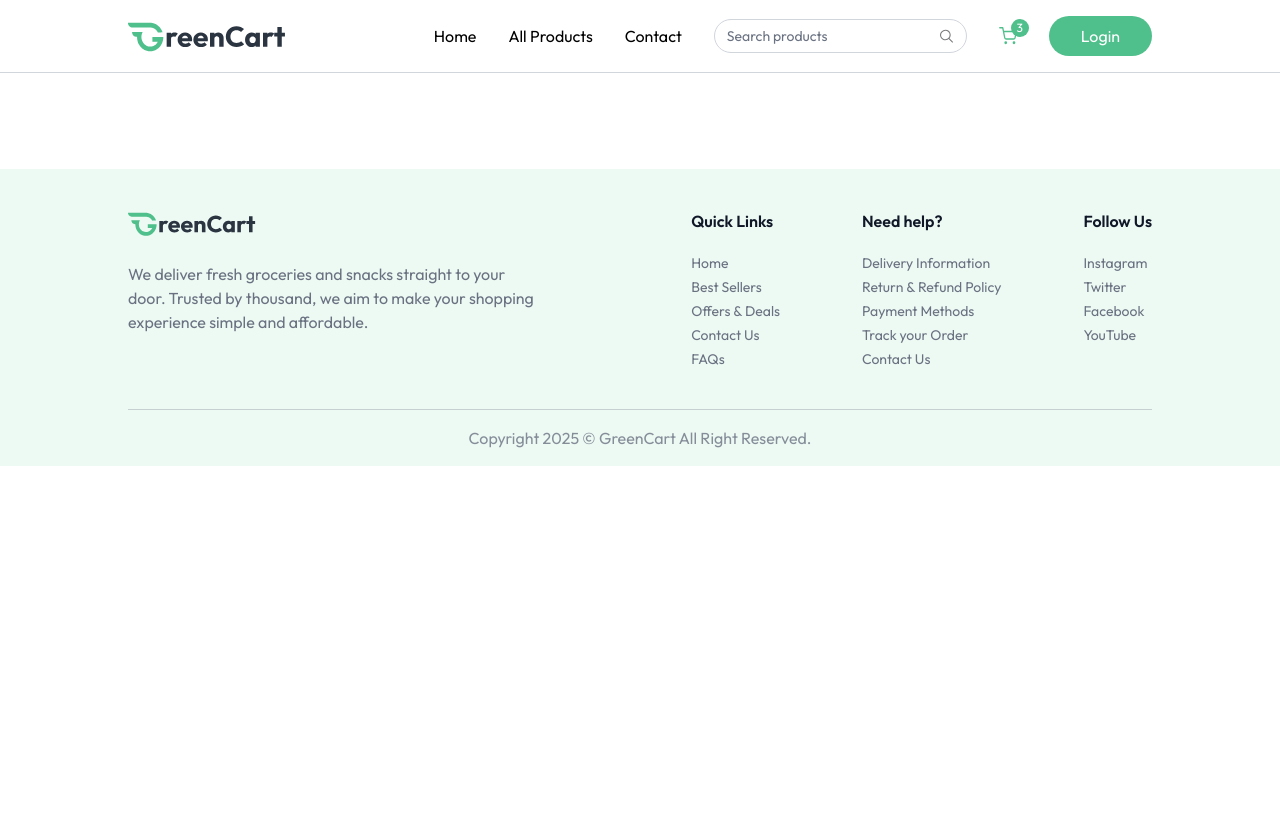
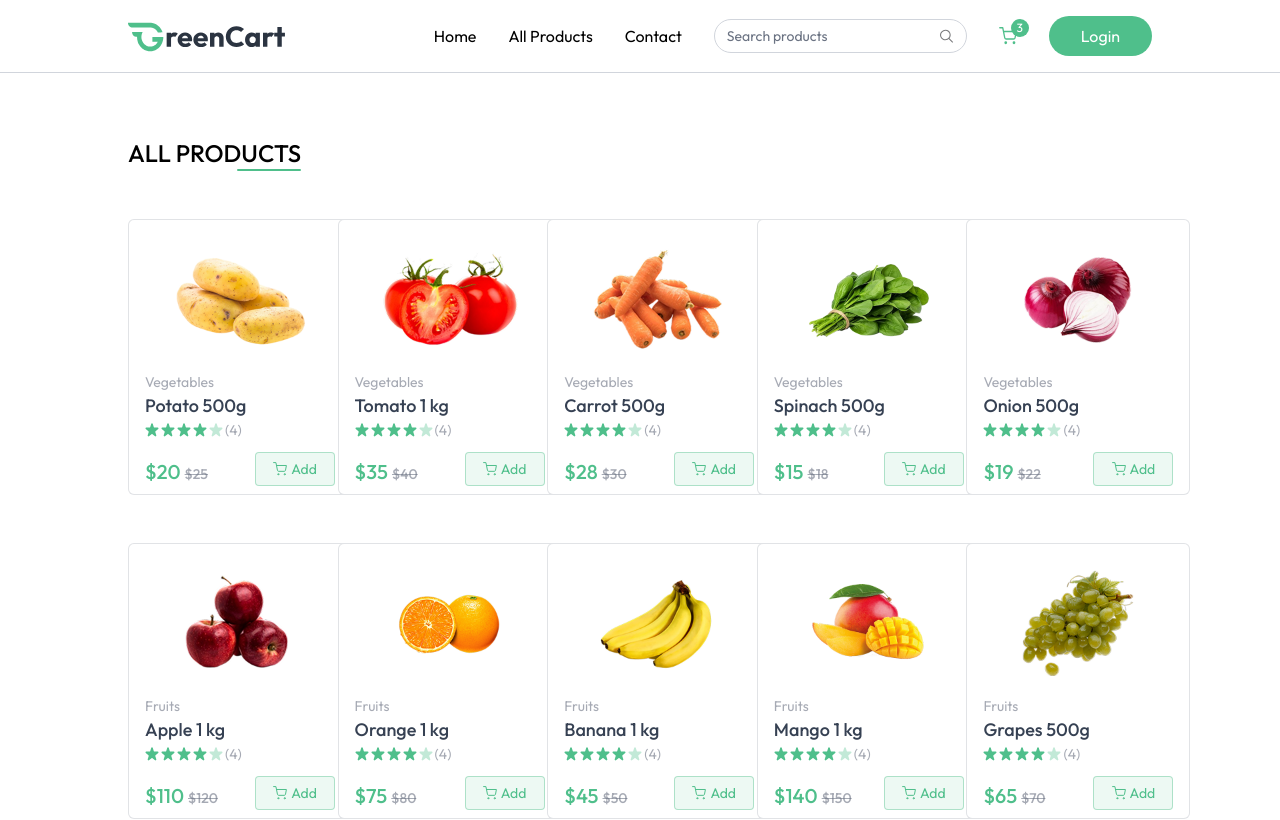
Before and after one commit to manishaV-dev/Grocery_Delivery, a React (Vite) app: page /products in a window 1280 px wide. Shown: the top 820 px of the page. Built offline with nearby package versions, Linux system fonts and the light colour scheme.

Commit message:
create all products page

```diff
--- a/src/App.jsx
+++ b/src/App.jsx
@@ -6,6 +6,7 @@
 import Footer from "./components/Footer";
 import { useAppContext } from "./context/AppContext";
 import Login from "./components/Login";
+import AllProducts from "./pages/AllProducts";
 
 const App = () => {
   const isSellerPath = useLocation().pathname.includes("seller");
@@ -24,6 +25,7 @@
       >
         <Routes>
           <Route path="/" element={<Home />} />
+          <Route path="/products" element={<AllProducts />} />
         </Routes>
       </div>
       {!isSellerPath && <Footer />}
--- a/src/context/AppContext.jsx
+++ b/src/context/AppContext.jsx
@@ -14,6 +14,7 @@
   const [showUserLogin, setShowUserLogin] = useState(false);
   const [products, setProducts] = useState([]);
   const [cartItems, setCartItems] = useState({});
+  const [searchQuery, setSearchQuery] = useState({});
 
   // Fetch All Products
   const fetchProducts = async () => {
@@ -70,7 +71,9 @@
     cartItems,
     addToCart,
     updateCartItem,
-    removeFromCart
+    removeFromCart,
+    searchQuery,
+    setSearchQuery,
   };
 
   return <AppContext.Provider value={value}>{children}</AppContext.Provider>;
--- /dev/null
+++ b/src/pages/AllProducts.jsx
@@ -0,0 +1,39 @@
+import React, { useEffect, useState } from "react";
+import { useAppContext } from "../context/AppContext";
+import ProductCard from "../components/ProductCard";
+
+const AllProducts = () => {
+  const [filterProducts, setFilterProducts] = useState([]);
+  const { products, searchQuery, setSearchQuery } = useAppContext();
+
+  useEffect(() => {
+    if (searchQuery.length > 0) {
+      setFilterProducts(
+        products.filter((product) =>
+          product.name.toLowerCase().includes(searchQuery.toLowerCase())
+        )
+      );
+    } else {
+      setFilterProducts(products);
+    }
+  }, [products, searchQuery]);
+
+  return (
+    <div className="mt-16 flex flex-col">
+      <div className="flex flex-col items-end w-max">
+        <p className="text-2xl font-medium uppercase">All Products</p>
+        <div className="w-16 h-0.5 bg-primary rounded-full"></div>
+      </div>
+      {/* Product List */}
+      <div className="grid grid-cols-2 sm:grid-cols-3 md:grid-cols-4 gap-3 md:gap-6 lg:grid-cols-5 mt-6">
+        {filterProducts
+          .filter((product) => product.inStock)
+          .map((product, index) => (
+            <ProductCard key={index} product={product} />
+          ))}
+      </div>
+    </div>
+  );
+};
+
+export default AllProducts;
```
